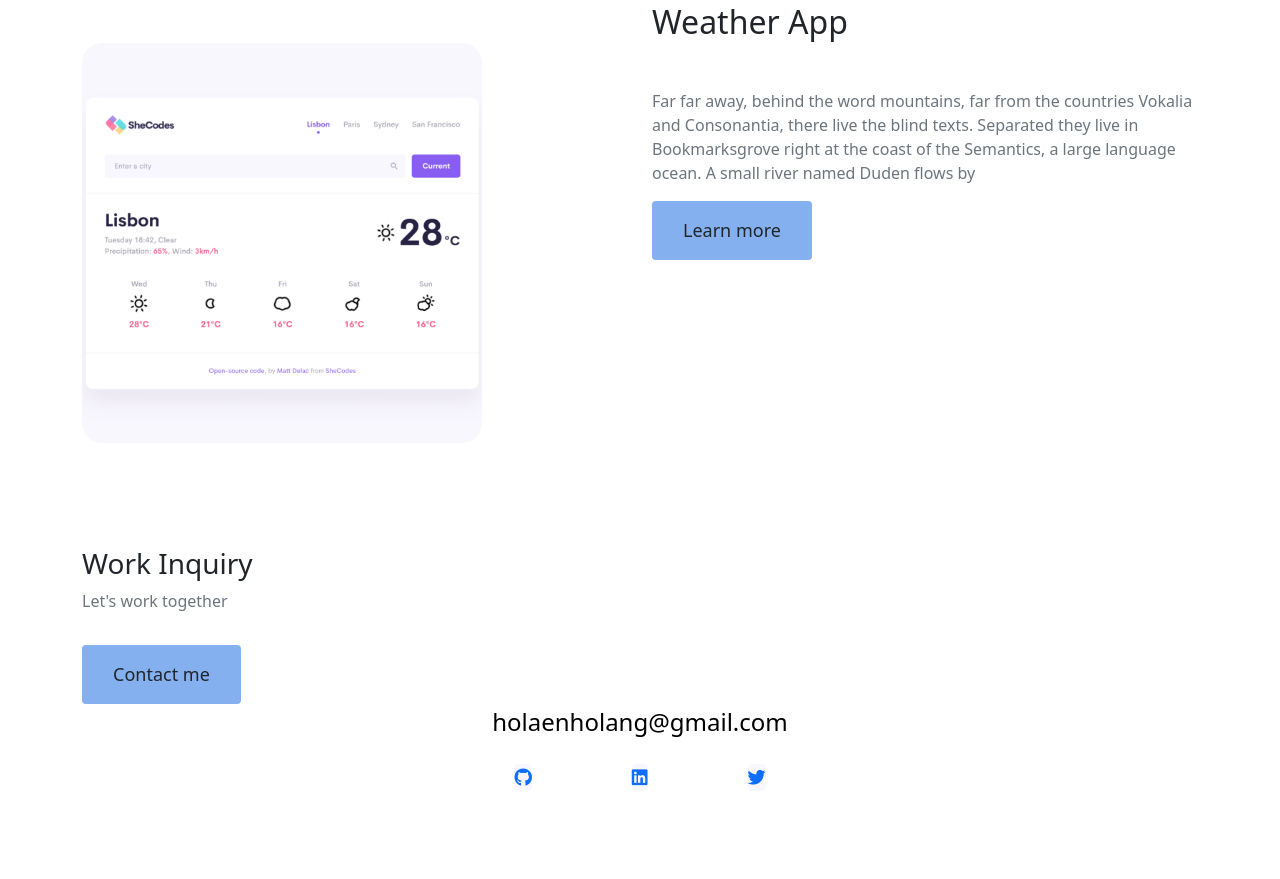
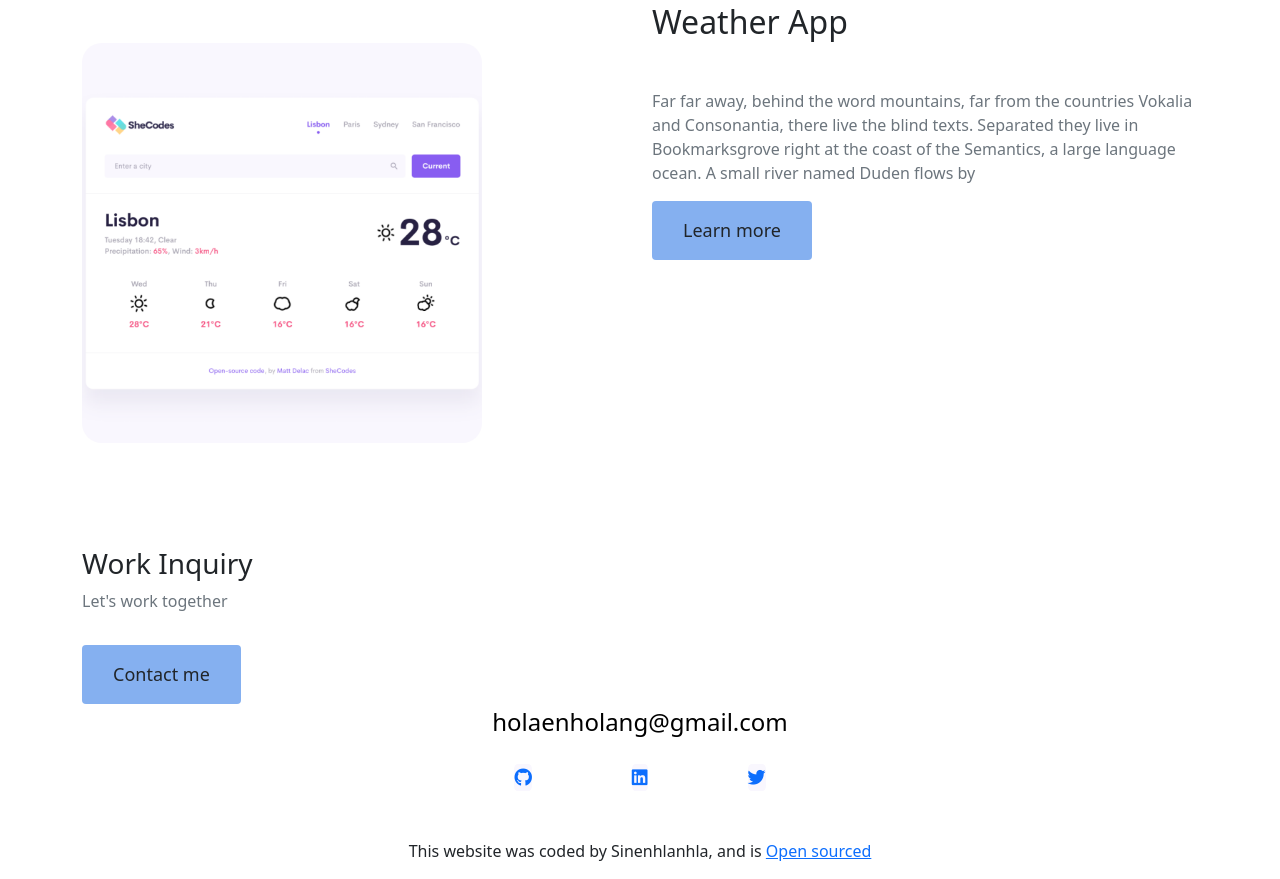
Before and after one commit to Snenhlanhl/profile-homepage-hero, a plain HTML site: page index.html in a window 1280 px wide. Shown: the part 1885-2764 px from the top of the page. Before the commit the page ends 2676 px from the top, so only its background shows below. Drawn offline with nearby package versions, Linux system fonts and the light colour scheme.

```diff
--- a/index.html
+++ b/index.html
@@ -142,6 +142,12 @@
                 <i class="fab fa-twitter"></i>
                 </a>
             </div>
+            <br/><br/>
+            <p class="text-center mb-10">
+                This website was coded by Sinenhlanhla, and is
+                <a href="https://www.github.com/sinenhlanhl/profile-homepage-hero">Open sourced </a>
+
+            </p>
         </footer>
     </div>
 </body>
```
